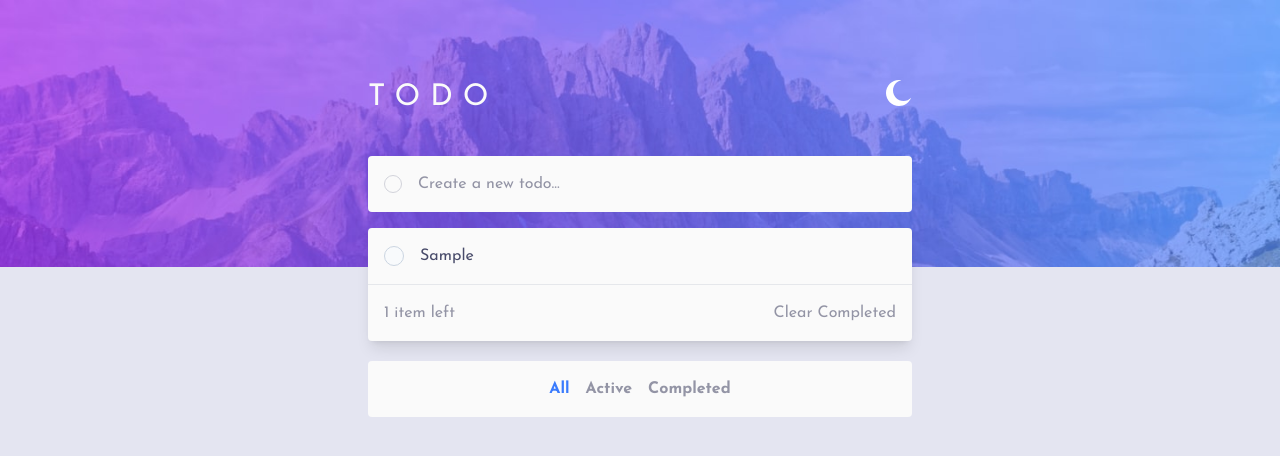
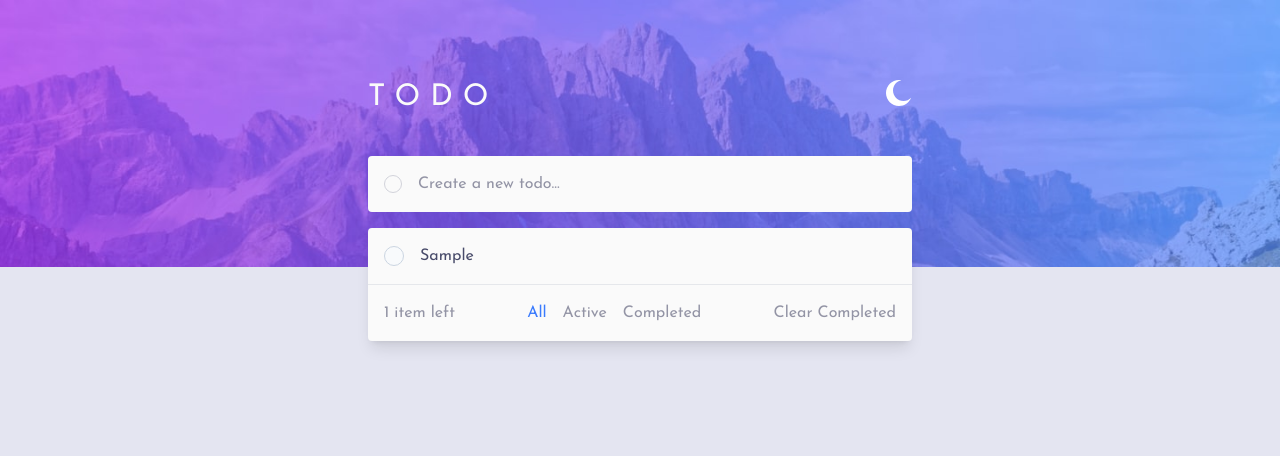
Before and after one commit to FrontendBy-GJ/todo-app, a React (Vite) app: page / in a window 1280 px wide. Both pictures are taken after typing "Sample" into the empty fields and a click on the button 393 px from the left and 184 px from the top of the page. Shown: the top 456 px of the page. Built offline with nearby package versions, Linux system fonts and the light colour scheme.

Commit message:
refactor

```diff
--- a/src/App.jsx
+++ b/src/App.jsx
@@ -122,6 +122,17 @@ const App = () => {
                   {completed.length} {completed.length !== 1 ? 'items' : 'item'}{' '}
                   left
                 </span>
+                <span className="hidden xl:inline space-x-4">
+                  {FILTER_NAMES.map((name) => (
+                    <FilterButtons
+                      key={name}
+                      name={name}
+                      setFilter={setFilter}
+                      isPressed={name === filter}
+                      darkMode={darkMode}
+                    />
+                  ))}
+                </span>
                 <button
                   onClick={clearComplete}
                   className="hover:text-lightTheme-400"
@@ -138,7 +149,7 @@ const App = () => {
 
           {todos.length !== 0 && (
             <div
-              className={`flex items-center justify-center p-4  rounded space-x-4  font-bold mb-10 ${
+              className={`flex items-center justify-center p-4  rounded space-x-4  font-bold mb-10 xl:hidden ${
                 darkMode
                   ? 'bg-darkTheme-400 text-darkTheme-100'
                   : 'bg-lightTheme-50 text-lightTheme-300'
```
